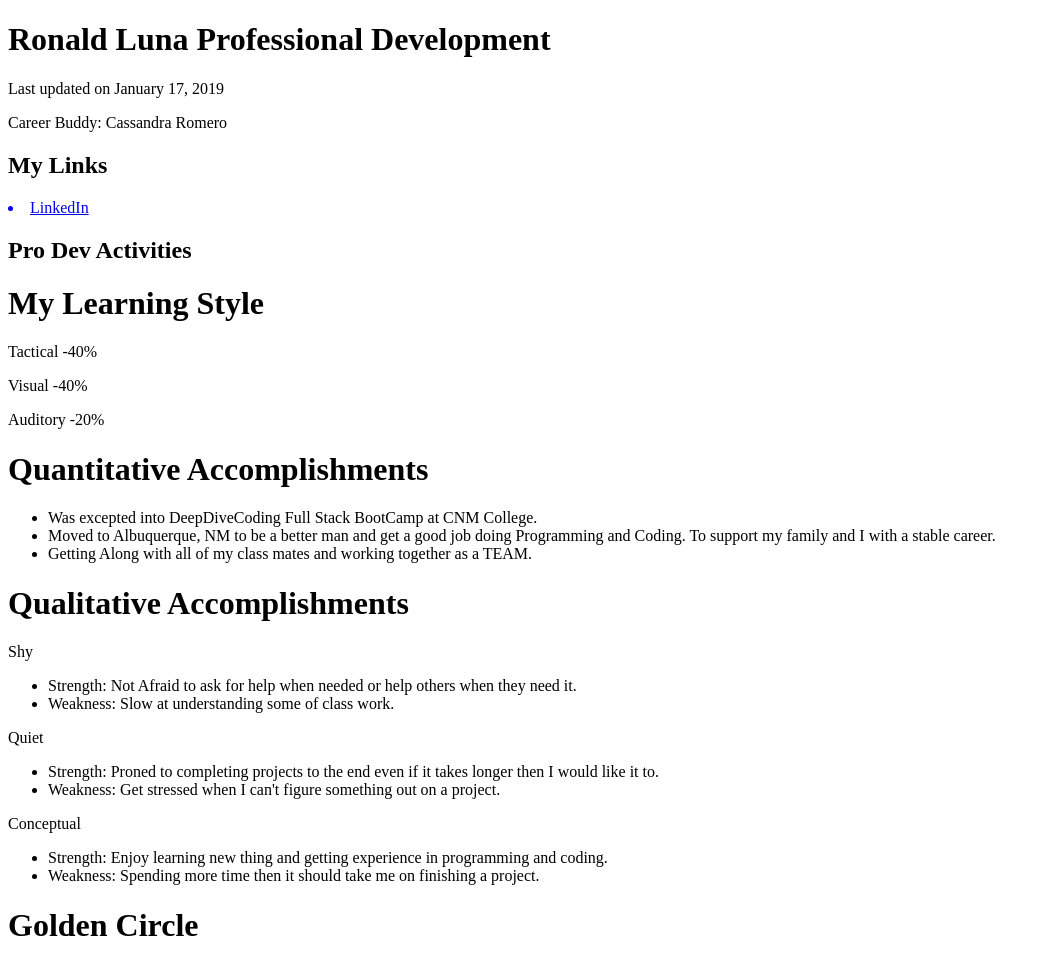
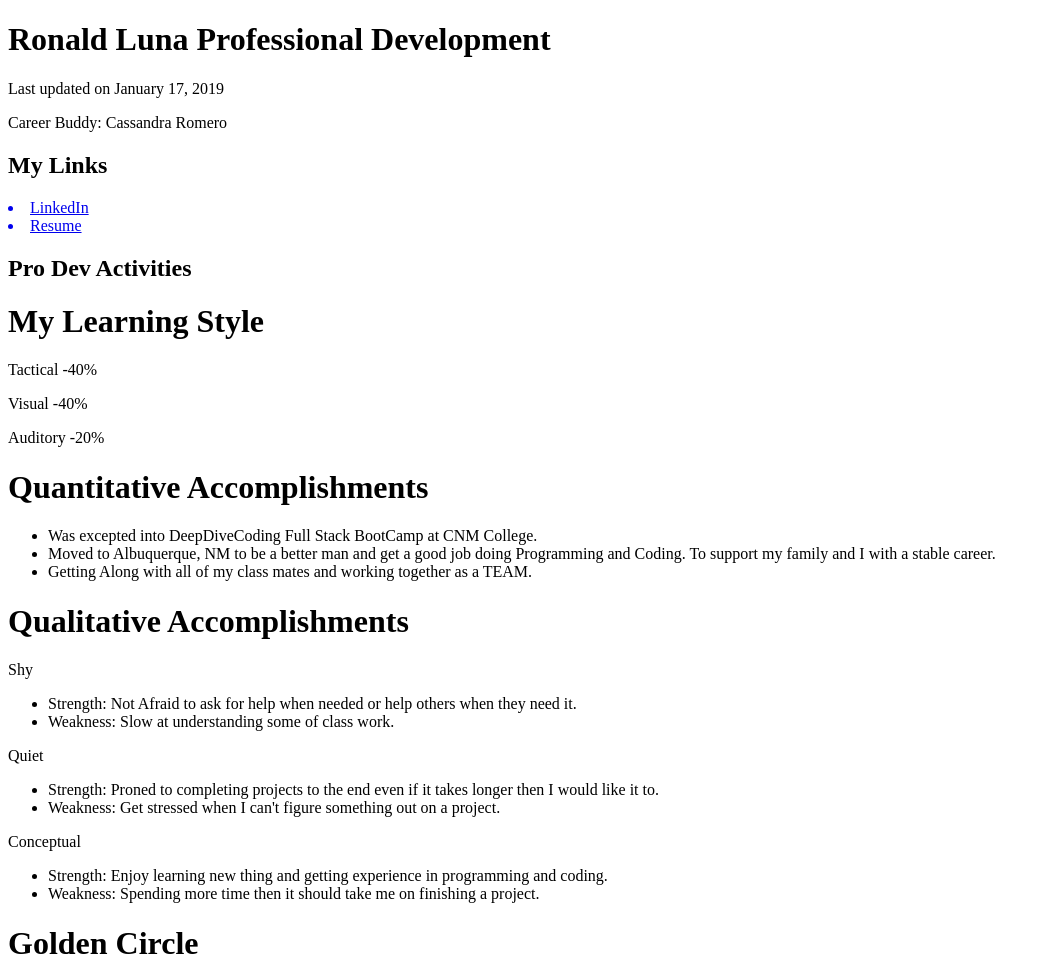
Before and after one commit to RonL1985/Pro-Dev-Project, a plain HTML site: page index.html in a window 1280 px wide. Shown: the top 965 px of the page, without its empty margins (0-1050 px from the left). Drawn offline with Linux system fonts and the light colour scheme.

Commit message:
Pro-Dev_Project

```diff
--- a/index.html
+++ b/index.html
@@ -10,7 +10,7 @@
 		<p>Career Buddy: Cassandra Romero</p>
 		<h2>My Links</h2>
 		<a href="https://www.linkedin.com/in/ronald-luna-0ab45a179/"><li id="item1">LinkedIn</li></a>
-		<a href="resume.pdf.docm"></a>
+		<a href="Resume.pdf"><li id="item11">Resume</li></a>
 
 		<h2>Pro Dev Activities</h2>
 		<h1>My Learning Style</h1>
```
Also changed, not shown: 1 other file.
